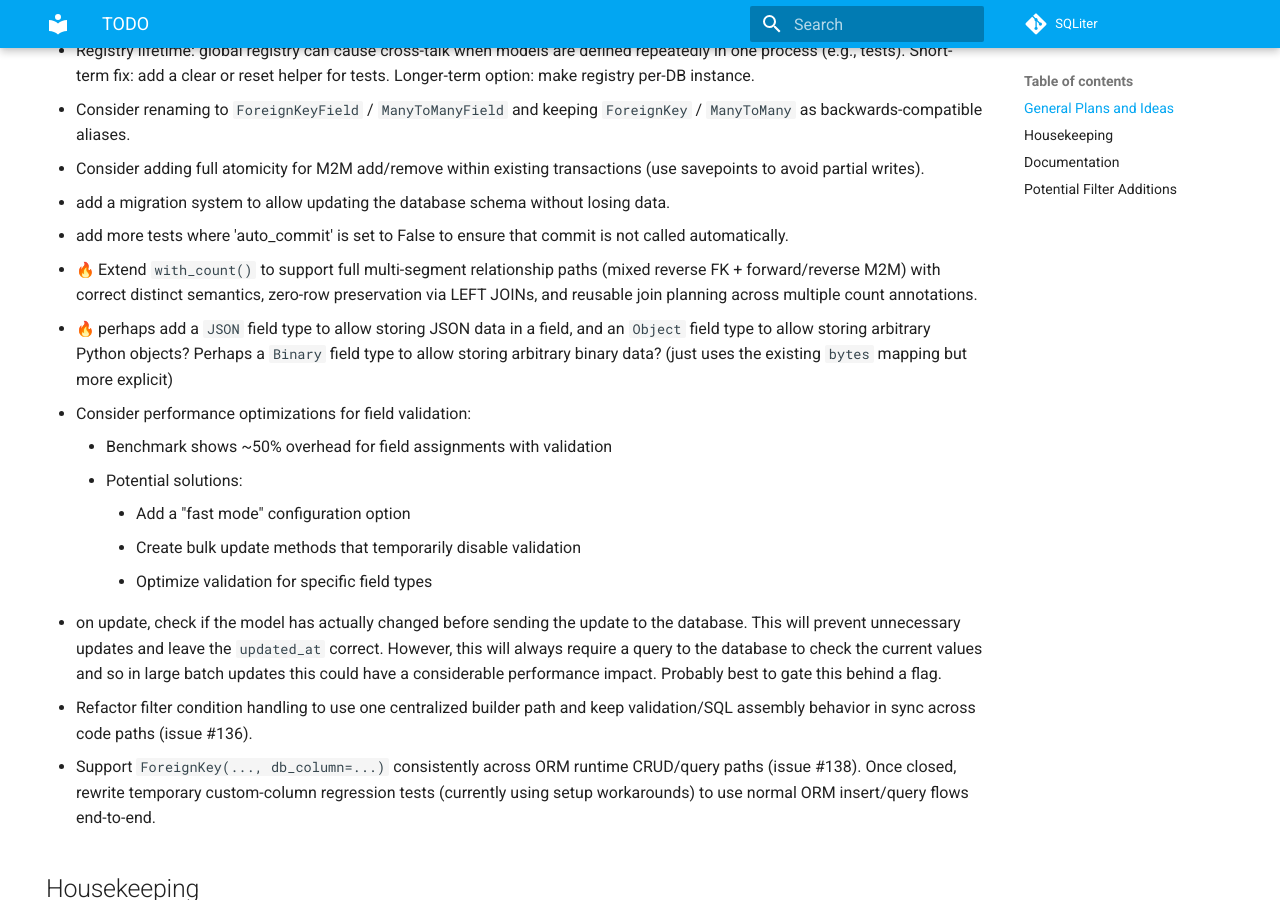
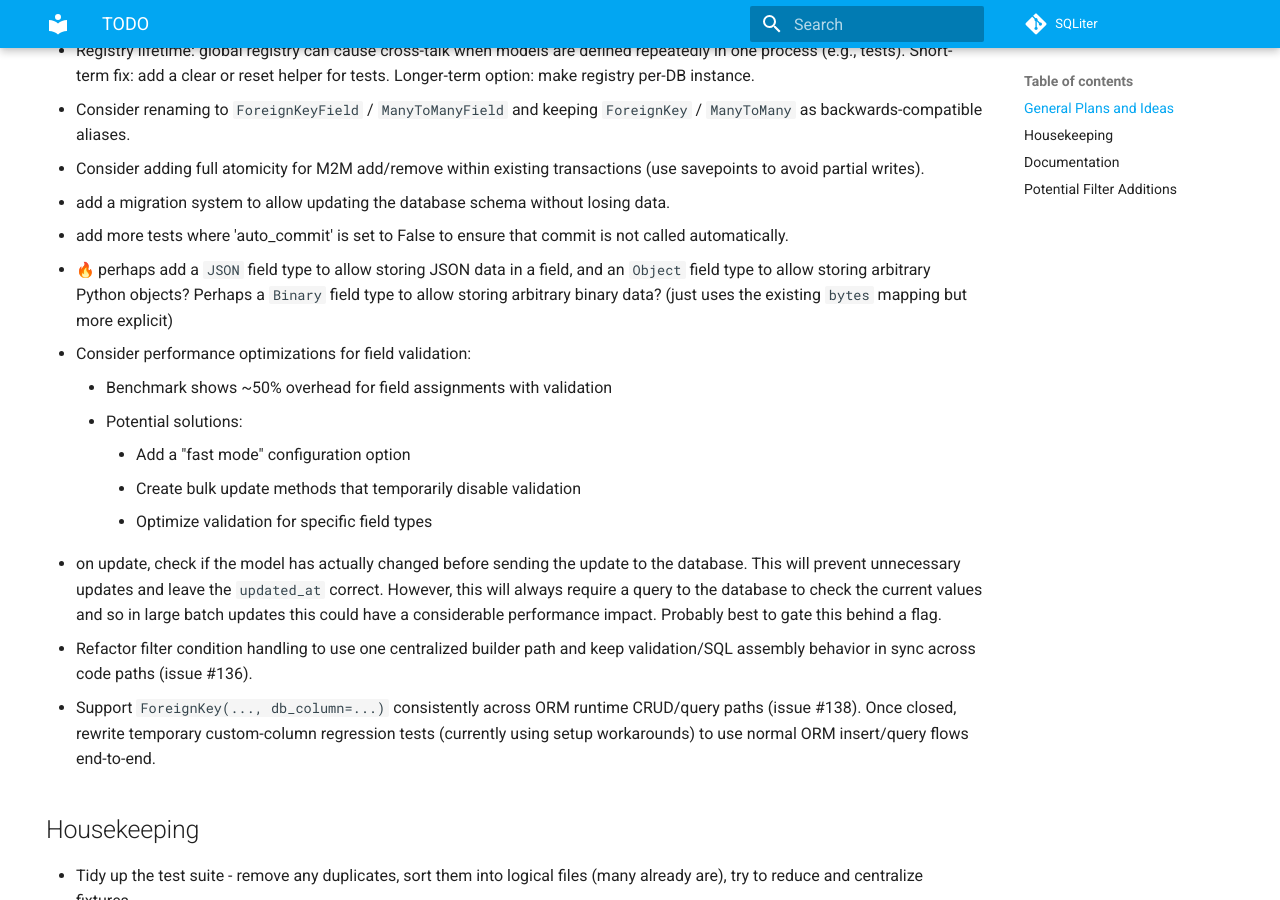
Before and after one commit to seapagan/sqliter-py, an MkDocs documentation site: the page built from docs/todo/index.md, in a window 1280 px wide and 900 px high, scrolled down 585 px. Built offline with MkDocs 1.6.1 and Material for MkDocs 9.7.7, drawn with Linux system fonts in a browser that asks for light colours; emoji names are drawn with the system emoji font; plug-ins that fetch from the network failed and are left out; comment, search, counter and statistics services are not loaded.

Commit message:
Remove completed with_count TODO item

```diff
--- a/TODO.md
+++ b/TODO.md
@@ -28,10 +28,6 @@ Items marked with :fire: are high priority.
   data.
 - add more tests where 'auto_commit' is set to False to ensure that commit is
   not called automatically.
-- :fire: Extend `with_count()` to support full multi-segment relationship
-  paths (mixed reverse FK + forward/reverse M2M) with correct distinct
-  semantics, zero-row preservation via LEFT JOINs, and reusable join planning
-  across multiple count annotations.
 - :fire: perhaps add a `JSON` field type to allow storing JSON data in a field,
   and an `Object` field type to allow storing arbitrary Python objects? Perhaps
   a `Binary` field type to allow storing arbitrary binary data? (just uses the
```
